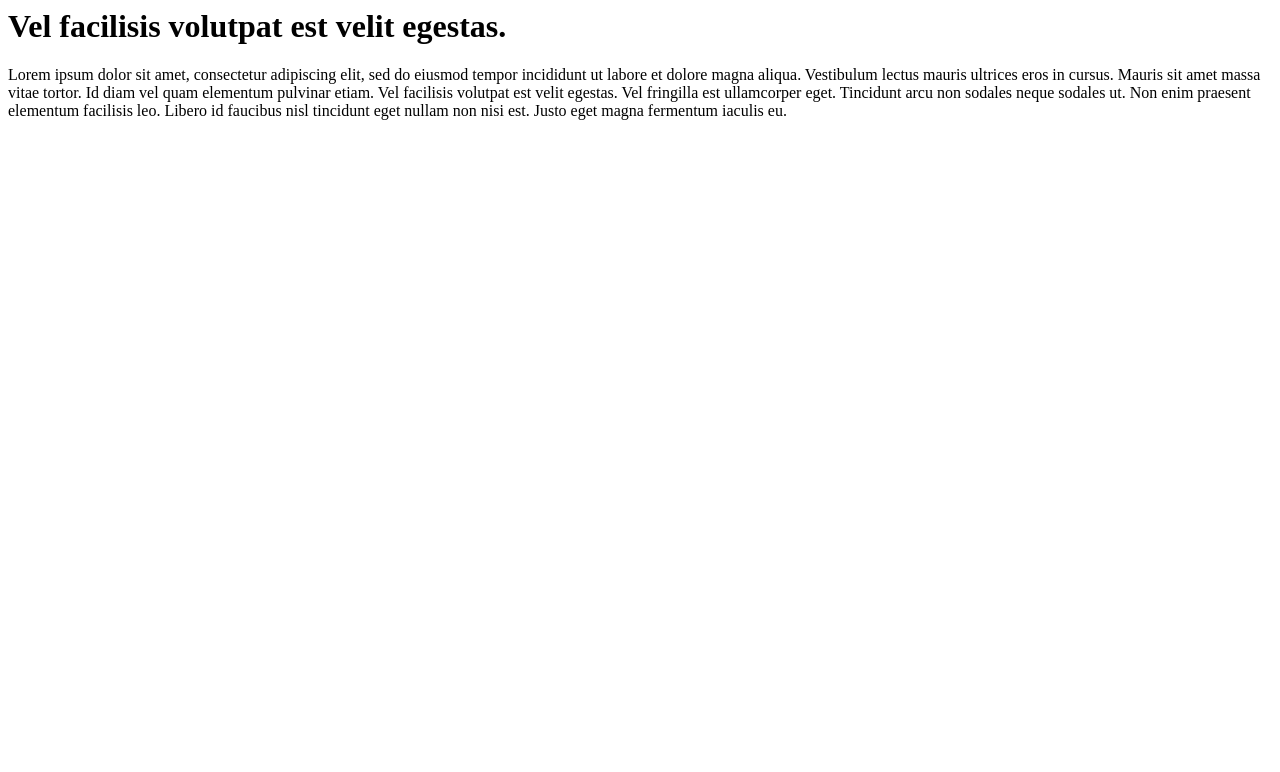
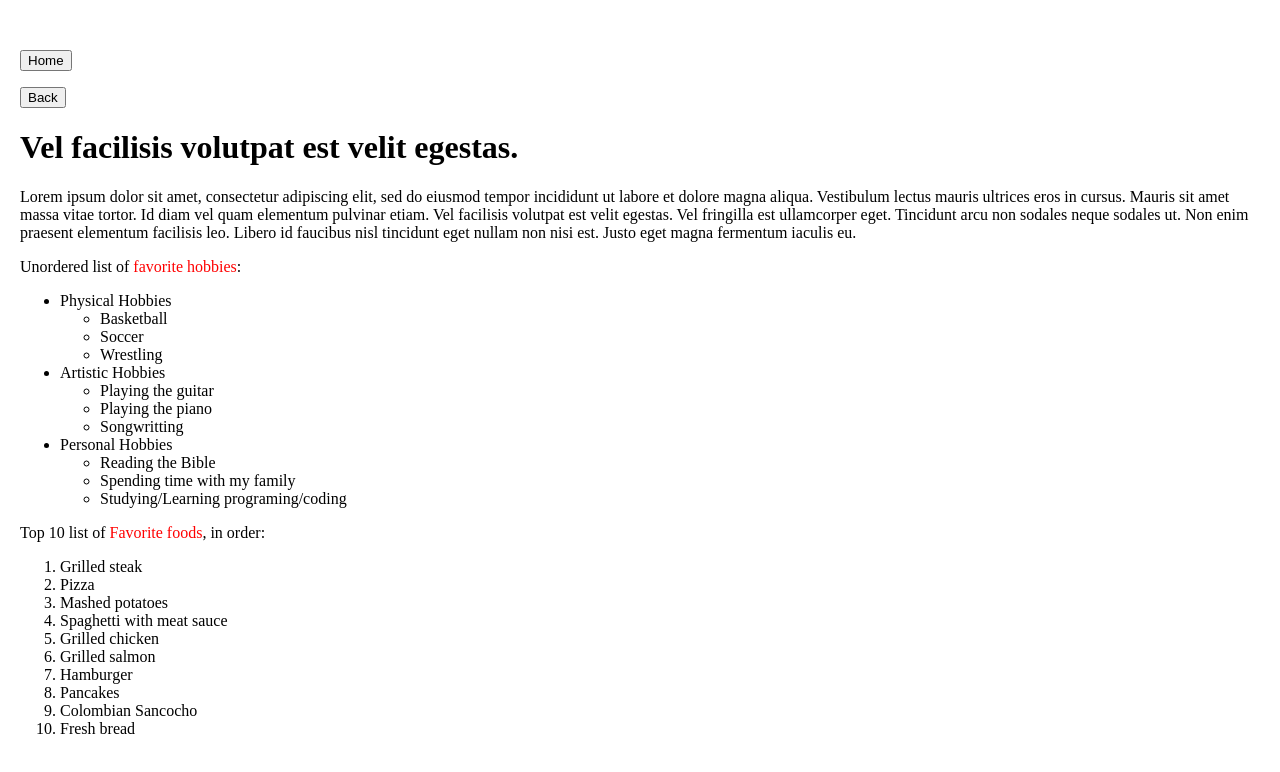
Before and after one commit to Brandon-BDH/html1, a plain HTML site: page page2.html in a window 1280 px wide. Drawn offline with Linux system fonts and the light colour scheme.

Commit message:
Add files via upload

```diff
--- a/page2.html
+++ b/page2.html
@@ -4,16 +4,78 @@
     <meta name="viewport" content="width=device-width, initial-scale=1.0">
     <title>This is page 2</title>
     <style>
+        body {
+            margin-left: 20px;
+            margin-top: 50px;
+        }
 
+        table {
+            width: 65%;
+        }
+
+        .table-titles {
+            text-align: left;
+        }
+
+        span.color {
+            color: #f00;
+        }
     </style>
 </head>
 <body>
+
+    <a href="index.html">
+        <button>Home</button>
+    </a>
+    <p></p>
+    <a href="page1.html">
+        <button>Back</button>
+    </a>
+
     <h1>
         Vel facilisis volutpat est velit egestas.
     </h1>
     <p>
         Lorem ipsum dolor sit amet, consectetur adipiscing elit, sed do eiusmod tempor incididunt ut labore et dolore magna aliqua. Vestibulum lectus mauris ultrices eros in cursus. Mauris sit amet massa vitae tortor. Id diam vel quam elementum pulvinar etiam. Vel facilisis volutpat est velit egestas. Vel fringilla est ullamcorper eget. Tincidunt arcu non sodales neque sodales ut. Non enim praesent elementum facilisis leo. Libero id faucibus nisl tincidunt eget nullam non nisi est. Justo eget magna fermentum iaculis eu.
     </p>
+    <p>Unordered list of <span class="color">favorite hobbies</span>:</p>
+    <ul>
+        <li>Physical Hobbies</li>
+        <ul>
+            <li>Basketball</li>
+            <li>Soccer</li>
+            <li>Wrestling</li>
+        </ul>
+        <li>Artistic Hobbies</li>
+        <ul>
+            <li>Playing the guitar</li>
+            <li>Playing the piano</li>
+            <li>Songwritting</li>
+        </ul>
+        <li>Personal Hobbies</li>
+        <ul>
+            <li>Reading the Bible</li>
+            <li>Spending time with my family</li>
+            <li>Studying/Learning programing/coding</li>
+        </ul>
+    </ul>
+
+    <p></p>
+    <p>Top 10 list of <span class="color">Favorite foods</span>, in order:</p>
+    <ol>
+        <li>Grilled steak</li>
+        <li>Pizza</li>
+        <li>Mashed potatoes</li>
+        <li>Spaghetti with meat sauce</li>
+        <li>Grilled chicken</li>
+        <li>Grilled salmon</li>
+        <li>Hamburger</li>
+        <li>Pancakes</li>
+        <li>Colombian Sancocho</li>
+        <li>Fresh bread</li>
+
+    </ol>
+
 
 </body>
 </html>
```
Also changed, not shown: index.html (+13 -2 lines), page1.html (+7 -1 lines).
